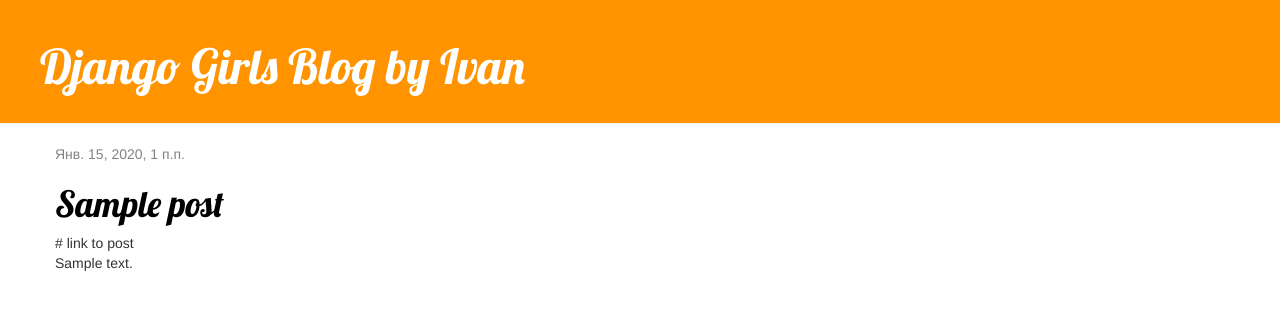
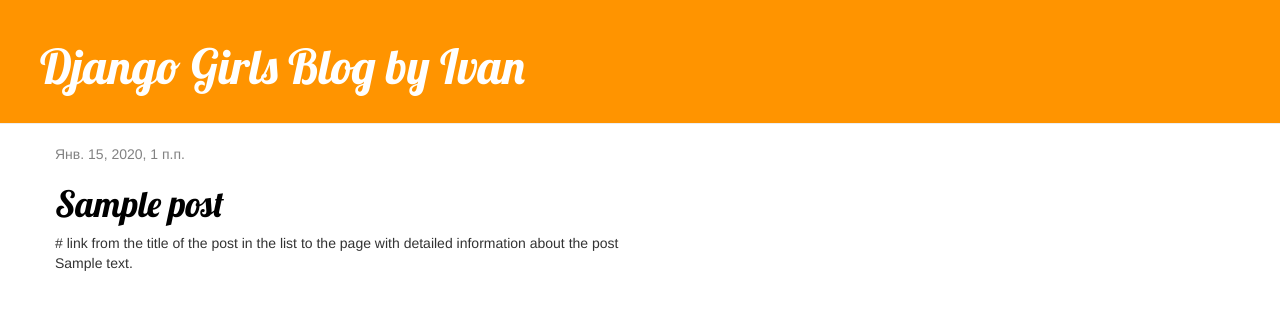
Before and after one commit to Griive/djangogirls, a Django app: page / in a window 1280 px wide. Shown: the top 310 px of the page. Run offline with Django 3.2, Linux system fonts and the light colour scheme; tables that the repository leaves empty hold one stand-in row (values such as "Sample post"); some libraries are stand-ins or nearby versions.

Commit message:
added description of models

```diff
--- a/blog/models.py
+++ b/blog/models.py
@@ -1,4 +1,6 @@
-"""from or import, open access to code from other files"""
+"""from or import, open access to code from other files;
+here is the post model
+"""
 from django.conf import settings
 from django.db import models
 from django.utils import timezone
--- a/blog/templates/blog/post_list.html
+++ b/blog/templates/blog/post_list.html
@@ -7,7 +7,7 @@
                 {{ post.published_date }}
             </div>
             <h1><a href="{% url 'post_detail' pk=post.pk %}">{{ post.title }}</a></h1>
-            # link to post
+            # link from the title of the post in the list to the page with detailed information about the post
             <p>{{ post.text|linebreaksbr }}</p>
         </div>
     {% endfor %}
--- a/blog/urls.py
+++ b/blog/urls.py
@@ -1,5 +1,7 @@
 """importing the 'path" and 'views' functions from the "blog/views.py" application
 urlpatterns  - URL template
+for Django URL handlers, 'http://127.0.0.1:8000/' is not part of the URL. This template will tell Django
+that views.post_list is the correct direction to request the website at 'http://127.0.0.1:8000/'.
 """
 from django.urls import path
 from . import views
```
